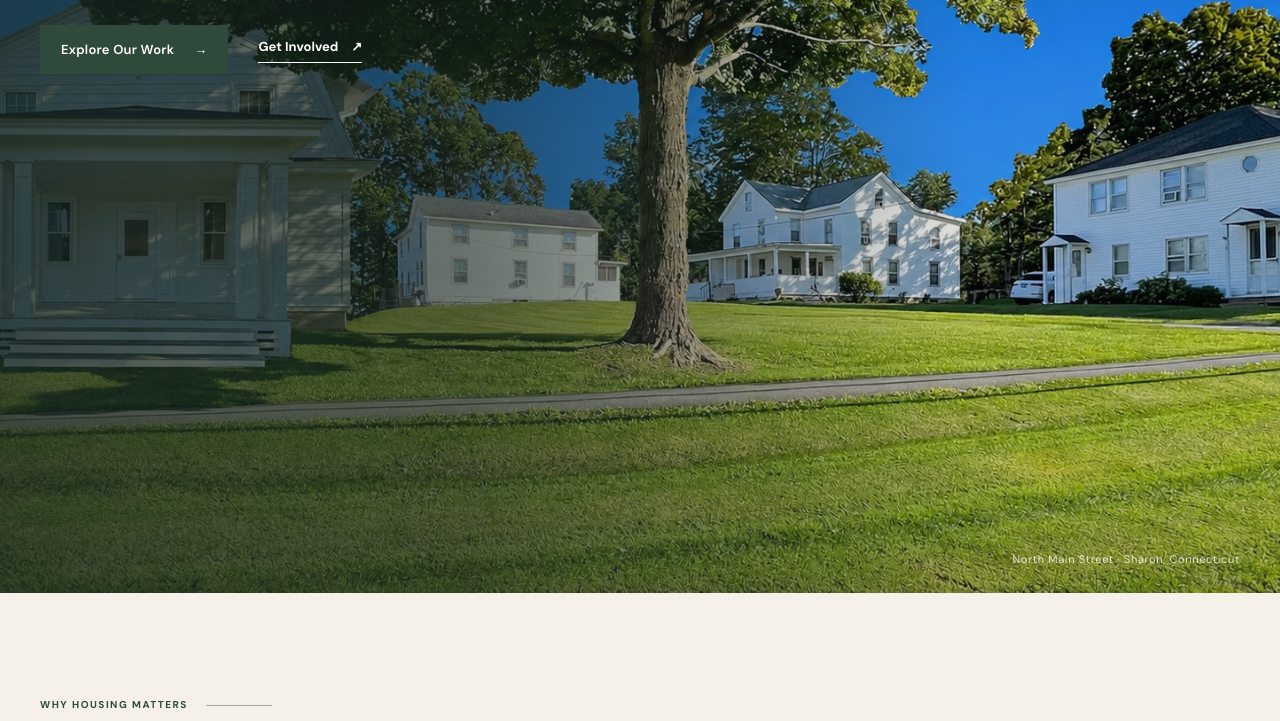
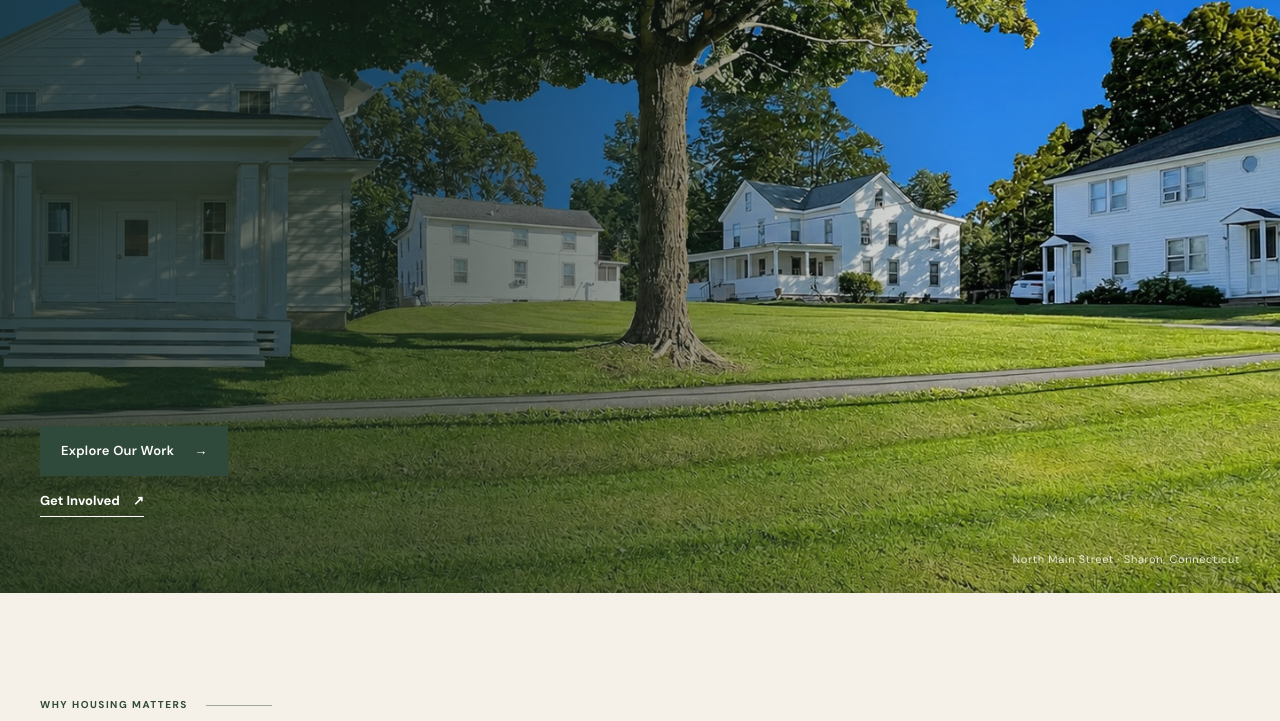
Before and after one commit to tressa-montelli/housing-site-preview-2026, a plain HTML site: page index.html in a window 1280 px wide. Shown: the part 285-1006 px from the top of the page. Drawn offline with Linux system fonts and the light colour scheme.

Commit message:
Move homepage calls to action to the lower left

```diff
--- a/styles.css
+++ b/styles.css
@@ -313,3 +313,9 @@
 .hero-content{align-self:flex-start;padding:clamp(96px,12vh,118px) 40px 0}
 @media(max-width:900px){.hero-content{align-self:flex-start;padding:clamp(94px,12vh,112px) 40px 0}}
 @media(max-width:680px){.hero-content{align-self:flex-start;padding:88px 25px 0}}
+
+/* Keep hero copy high and anchor the stacked calls to action at the image's lower left. */
+.hero-content{position:static;align-self:stretch;display:flex;align-items:flex-start}
+.hero-actions{position:absolute;left:max(40px,calc((100vw - 1240px)/2));bottom:clamp(76px,9vh,100px);z-index:2;display:flex;flex-direction:column;align-items:flex-start;gap:14px}
+@media(max-width:900px){.hero-actions{left:40px;bottom:clamp(76px,9vh,96px)}}
+@media(max-width:680px){.hero-actions{left:25px;bottom:72px}}
```
